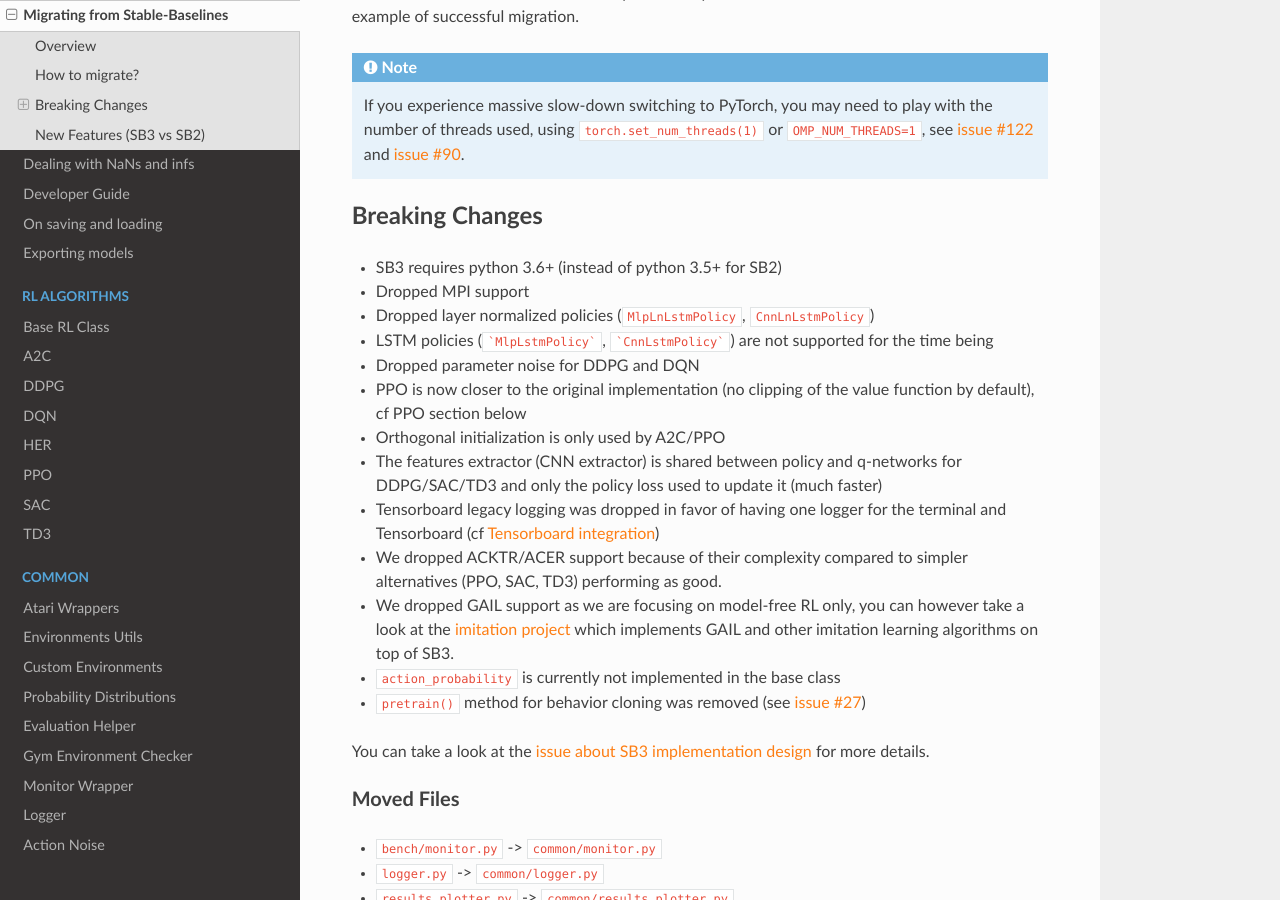
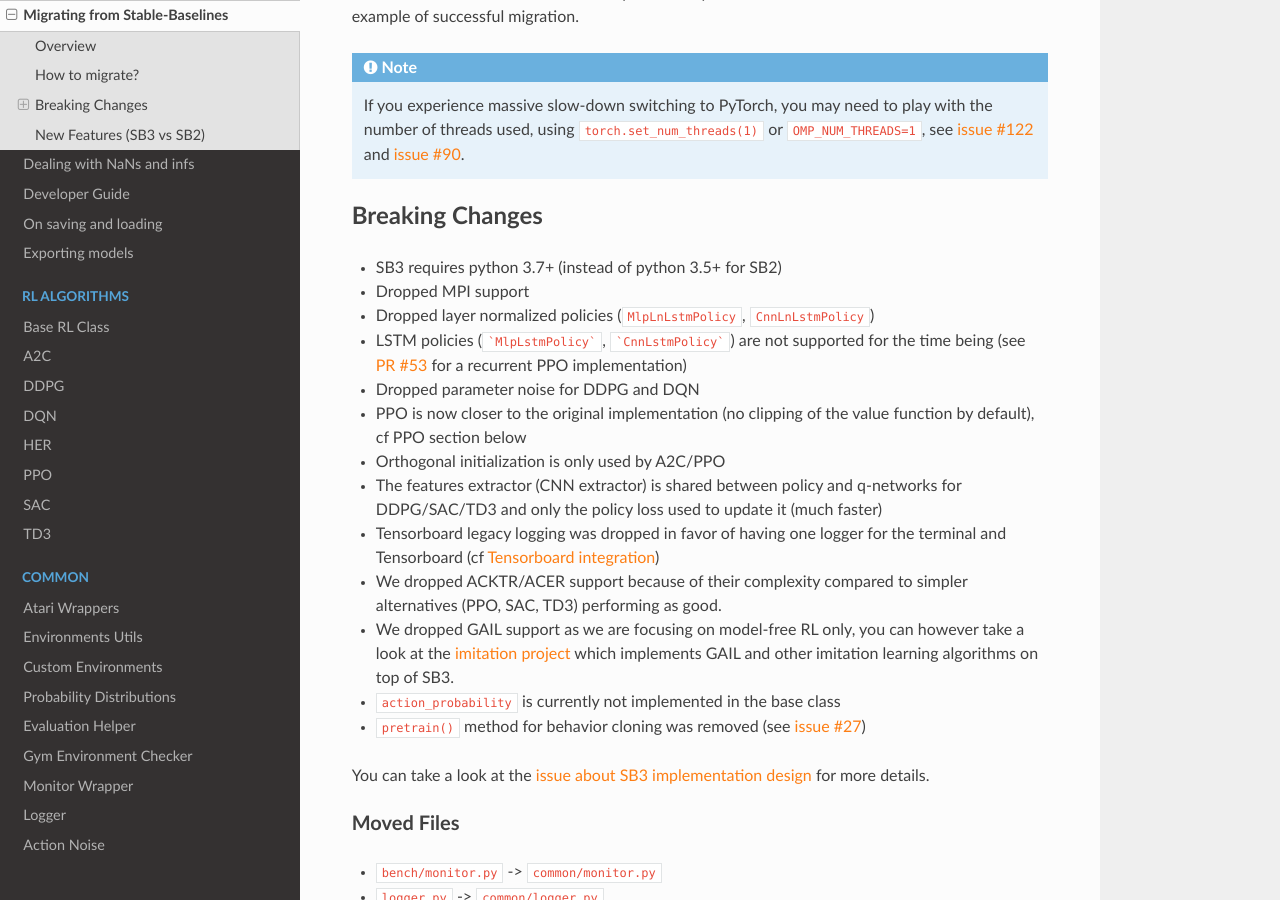
Before and after one commit to DLR-RM/stable-baselines3, a Sphinx documentation site: the page built from docs/guide/migration.rst, in a window 1280 px wide and 900 px high, scrolled down 643 px. Built offline with Sphinx 7.4.7 and the Read the Docs theme 2.0.0, drawn with Linux system fonts in a browser that asks for light colours.

Commit message:
Update doc

````diff
--- a/docs/guide/migration.rst
+++ b/docs/guide/migration.rst
@@ -44,10 +44,11 @@
 ================
 
 
-- SB3 requires python 3.6+ (instead of python 3.5+ for SB2)
+- SB3 requires python 3.7+ (instead of python 3.5+ for SB2)
 - Dropped MPI support
 - Dropped layer normalized policies (``MlpLnLstmPolicy``, ``CnnLnLstmPolicy``)
 - LSTM policies (```MlpLstmPolicy```, ```CnnLstmPolicy```) are not supported for the time being
+  (see `PR #53 <https://github.com/Stable-Baselines-Team/stable-baselines3-contrib/pull/53>`_ for a recurrent PPO implementation)
 - Dropped parameter noise for DDPG and DQN
 - PPO is now closer to the original implementation (no clipping of the value function by default), cf PPO section below
 - Orthogonal initialization is only used by A2C/PPO
--- a/docs/guide/rl_tips.rst
+++ b/docs/guide/rl_tips.rst
@@ -147,7 +147,7 @@
 Continuous Actions - Multiprocessed
 ^^^^^^^^^^^^^^^^^^^^^^^^^^^^^^^^^^^
 
-Take a look at ``PPO`` or ``A2C``. Again, don't forget to take the hyperparameters from the `RL zoo <https://github.com/DLR-RM/rl-baselines3-zoo>`_
+Take a look at ``PPO``, ``TRPO`` (available in our :ref:`contrib repo <sb3_contrib>`) or ``A2C``. Again, don't forget to take the hyperparameters from the `RL zoo <https://github.com/DLR-RM/rl-baselines3-zoo>`_
 for continuous actions problems (cf *Bullet* envs).
 
 .. note::
--- a/docs/misc/changelog.rst
+++ b/docs/misc/changelog.rst
@@ -55,6 +55,7 @@
 - Added a note on ``load`` behavior in the examples (@Demetrio92)
 - Updated SB3 Contrib doc
 - Fixed A2C and migration guide guidance on how to set epsilon with RMSpropTFLike (@thomasgubler)
+- Fixed custom policy documentation (@IperGiove)
 
 Release 1.3.0 (2021-10-23)
 ---------------------------
@@ -859,4 +860,4 @@
 @ShangqunYu @PierreExeter @JacopoPan @ltbd78 @tom-doerr @Atlis @liusida @09tangriro @amy12xx @juancroldan
 @benblack769 @bstee615 @c-rizz @skandermoalla @MihaiAnca13 @davidblom603 @ayeright @cyprienc
 @wkirgsn @AechPro @CUN-bjy @batu @IljaAvadiev @timokau @kachayev @cleversonahum
-@eleurent @ac-93 @cove9988 @theDebugger811 @hsuehch @Demetrio92 @thomasgubler
+@eleurent @ac-93 @cove9988 @theDebugger811 @hsuehch @Demetrio92 @thomasgubler @IperGiove
--- a/setup.py
+++ b/setup.py
@@ -116,7 +116,7 @@
             # For render
             "opencv-python",
             # For atari games,
-            "atari_py~=0.2.0",
+            "atari_py==0.2.6",
             "pillow",
             # Tensorboard support
             "tensorboard>=2.2.0",
````
